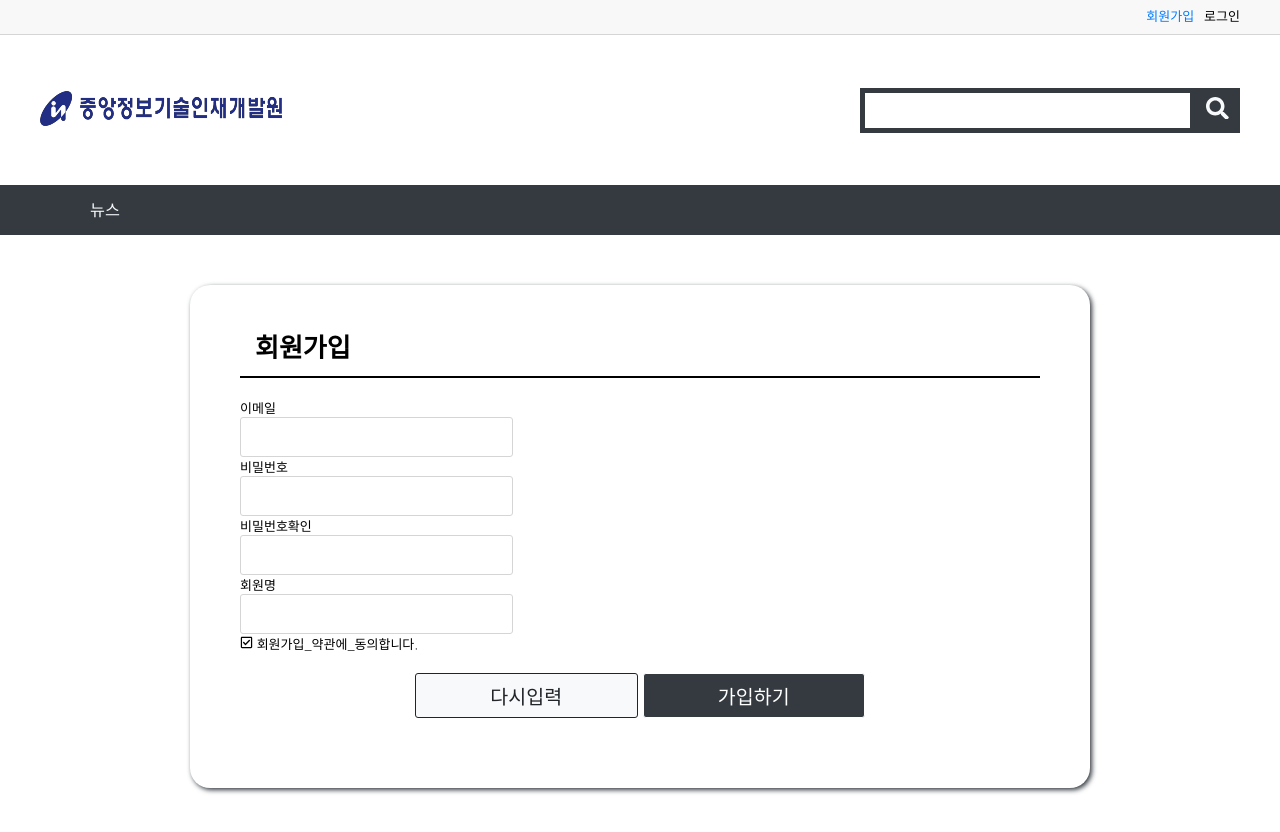
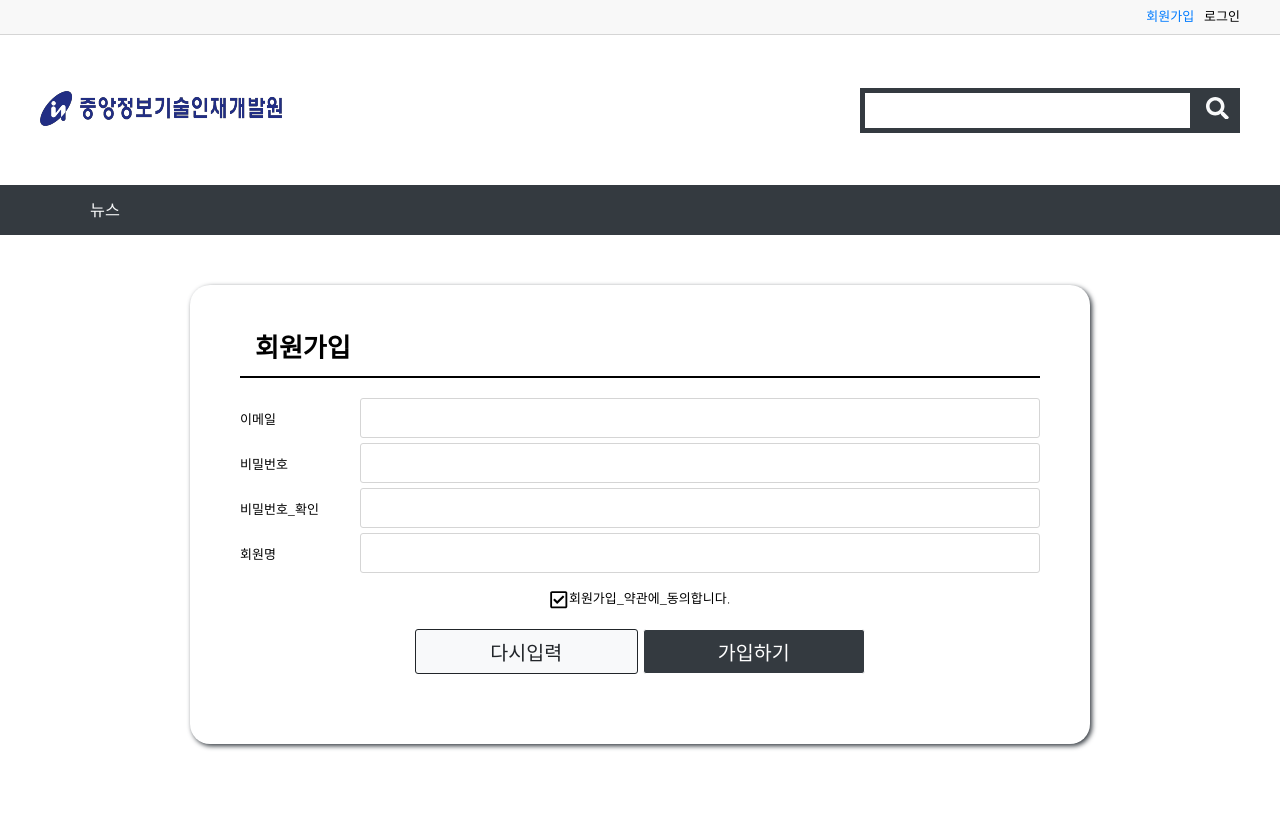
Before and after one commit to sswum/react_project, a React (Create React App) app: page /member/join in a window 1280 px wide. Shown: the top 832 px of the page. Built offline with nearby package versions, Linux system fonts and the light colour scheme.

Commit message:
회원 가입 양식 검증, 메세지 공통 컴포넌트

```diff
--- a/src/commons/components/InputBox.js
+++ b/src/commons/components/InputBox.js
@@ -2,13 +2,11 @@
 import styled from 'styled-components';
 
 const InputBox = styled.input`
-border: 1px solid #d5d5d5;
-height: 40px;
-padding: 0 10px;
-border-radius: 3px;
-
-
+  border: 1px solid #d5d5d5;
+  height: 40px;
+  width: 100%;
+  padding: 0 10px;
+  border-radius: 3px;
 `;
 
-
 export default React.memo(InputBox);
--- /dev/null
+++ b/src/commons/components/MessageBox.js
@@ -0,0 +1,40 @@
+import React from 'react';
+import styled, { css } from 'styled-components';
+import { color } from '../../styles/color';
+import fontSize from '../../styles/fontSize';
+const { small } = fontSize;
+
+const Box = styled.div`
+  text-align: center;
+  padding: 7px 10px;
+  font-size: ${small};
+  border-radius: 3px;
+  color: ${color.dark};
+  & + & {
+    margin-top: 5px;
+  }
+  ${({ color: c }) =>
+    c &&
+    css`
+      color: ${color[c]};
+      box-shadow: 2px 2px 5px ${color[c]};
+    `}
+`;
+
+const MessageBox = ({ messages, color, childeren }) => {
+  messages = messages || [];
+
+  if (childeren) messages.push(childeren);
+
+  return (
+    <>
+      {messages.map((message, i) => (
+        <Box key={i} color={color}>
+          {message}
+        </Box>
+      ))}
+    </>
+  );
+};
+
+export default React.memo(MessageBox);
--- a/src/member/components/JoinForm.js
+++ b/src/member/components/JoinForm.js
@@ -4,44 +4,100 @@
 import { FaCheckSquare, FaRegCheckSquare } from 'react-icons/fa';
 import { BigButton, ButtonGroup } from '../../commons/components/Buttons';
 import InputBox from '../../commons/components/InputBox';
+import MessageBox from '../../commons/components/MessageBox';
 
-const FormBox = styled.form``;
+const FormBox = styled.form`
+  dl {
+    display: flex;
+    align-items: center;
 
-const JoinForm = () => {
+    dt {
+      width: 120px;
+    }
+
+    dd {
+      flex-grow: 1;
+    }
+  }
+
+  dl + dl {
+    margin-top: 5px;
+  }
+
+  .terms-agree {
+    text-align: center;
+    margin: 15px 0;
+
+    svg {
+      font-size: 1.5rem;
+      vertical-align: middle;
+    }
+  }
+`;
+
+const JoinForm = ({ form, onSubmit, onChange, onToggle, onReset, errors }) => {
   const { t } = useTranslation();
   return (
-    <FormBox autoComplete="off">
+    <FormBox autoComplete="off" onSubmit={onSubmit}>
+      <MessageBox messages={[]} color="danger" />
       <dl>
         <dt>{t('이메일')}</dt>
         <dd>
-          <InputBox type="text" />
+          <InputBox
+            type="text"
+            name="email"
+            value={form.email ?? ''}
+            onChange={onChange}
+          />
+          <MessageBox messages={errors.email} color="danger" />
         </dd>
       </dl>
       <dl>
-        <dt> {t('비밀번호')} </dt>
+        <dt>{t('비밀번호')}</dt>
         <dd>
-          <InputBox type="password" />
+          <InputBox
+            type="password"
+            name="password"
+            value={form.password ?? ''}
+            onChange={onChange}
+          />
+          <MessageBox messages={errors.password} color="danger" />
         </dd>
       </dl>
       <dl>
-        <dt>{t('비밀번호확인')}</dt>
+        <dt>{t('비밀번호_확인')}</dt>
         <dd>
-          <InputBox type="password" />
+          <InputBox
+            type="password"
+            name="confirmPassword"
+            value={form.confirmPassword ?? ''}
+            onChange={onChange}
+          />
+          <MessageBox messages={errors.confirmPassword} color="danger" />
         </dd>
       </dl>
       <dl>
         <dt>{t('회원명')}</dt>
         <dd>
-          <InputBox type="test" />
+          <InputBox
+            type="text"
+            name="name"
+            value={form.name ?? ''}
+            onChange={onChange}
+          />
+          <MessageBox messages={errors.name} color="danger" />
         </dd>
       </dl>
 
-      <div className="terms-agree">
-        <FaRegCheckSquare /> {t('회원가입_약관에_동의합니다.')}
+      <div className="terms-agree" onClick={onToggle}>
+        {form.agree ? <FaCheckSquare /> : <FaRegCheckSquare />}
+        {t('회원가입_약관에_동의합니다.')}
+
+        <MessageBox messages={errors.agree} color="danger" />
       </div>
 
       <ButtonGroup width={450}>
-        <BigButton type="reset" color="light">
+        <BigButton type="button" color="light" onClick={onReset}>
           {t('다시입력')}
         </BigButton>
         <BigButton type="submit" color="dark">
--- /dev/null
+++ b/src/member/containers/JoinContainer.js
@@ -0,0 +1,110 @@
+import React, { useState, useCallback } from 'react';
+import { useNavigate } from 'react-router-dom';
+import { useTranslation } from 'react-i18next';
+import JoinForm from '../components/JoinForm';
+
+const JoinContainer = () => {
+  //양식 데이터
+  const [form, setForm] = useState({
+    agree: false,
+  });
+  // 양식 항목별 에러 메세지
+  const [errors, setErrors] = useState({});
+
+  const { t } = useTranslation();
+  const navigate = useNavigate();
+
+  /**
+   * 회원 가입 처리
+   *
+   * 1. 데이터 검증
+   *
+   *      1) 필수 항목 체크 - 이메일, 비밀번호, 비밀번호 확인, 회원명, 약관동의
+   *      2) 이메일 중복 여부,  이메일 형식 체크
+   *      3) 비밀번호 복잡성 체크
+   *      4) 비밀번호와 비밀번호 확인 일치 여부
+   *
+   * 2. 가입 처리 - 영구 저장
+   * 3. 로그인 페이지 이동
+   *
+   *
+   */
+
+  const onSubmit = useCallback(
+    (e) => {
+      e.preventDefault();
+
+      const _errors = {};
+      let hasErrors = false; //에러유무
+
+      /* 데이터 검증 - 필수 항목 체크 S*/
+      const requiredFields = {
+        email: t('이메일을_입력하세요.'),
+        password: t('비밀번호를_입력하세요.'),
+        confirmPassword: t('비밀번호를_확인하세요.'),
+        name: t('회원명을_입력하세요.'),
+        agree: t('회원가입_약관에_동의하세요.'),
+      };
+
+      for (const [field, msg] of Object.entries(requiredFields)) {
+        // !from[field] - null, undefined, '' 체크, !form[field].trim() - ' '
+        if (!form[field] || (form[field] && !form[field].trim())) {
+          _errors[field] = _errors[field] || [];
+          _errors[field].push(msg);
+          hasErrors = true;
+        }
+      }
+      /* 데이터 검증 - 필수 항목 체크 E*/
+
+      /* 데이터 검증 - 비밀번호와 비밀번호 확인 일치 여부 */
+      if (
+        form.password &&
+        form.confirmPassword &&
+        form.password !== form.confirmPassword
+      ) {
+        _errors.confirmPassword = _errors.confirmPassword || [];
+        _errors.confirmPassword.push(t('비밀번호가_정확하지_않습니다.'));
+        hasErrors = true;
+      }
+
+      setErrors(_errors);
+      if (hasErrors) {
+        //검증 실패시 가입 처리 X
+        return;
+      }
+
+      /* 가입처리 */
+
+      /* 가입완료 후 로그인 페이지 이동 */
+      navigate('/member/login', { replace: true }); //replace: true->방문기록x
+    },
+    [t, form, navigate],
+  );
+
+  const onChange = useCallback((e) => {
+    const name = e.target.name;
+    const value = e.target.value.trim();
+    setForm((form) => ({ ...form, [name]: value }));
+  }, []);
+
+  const onToggle = useCallback(() => {
+    setForm((form) => ({ ...form, agree: !form.agree }));
+  }, []);
+
+  const onReset = useCallback(() => {
+    setForm({ agree: false });
+  }, []);
+
+  return (
+    <JoinForm
+      form={form}
+      errors={errors}
+      onSubmit={onSubmit}
+      onChange={onChange}
+      onToggle={onToggle}
+      onReset={onReset}
+    />
+  );
+};
+
+export default React.memo(JoinContainer);
--- a/src/member/pages/Join.js
+++ b/src/member/pages/Join.js
@@ -1,7 +1,7 @@
 import React from 'react';
 import { Helmet } from 'react-helmet-async';
 import { useTranslation } from 'react-i18next';
-import JoinForm from '../components/JoinForm';
+import JoinContainer from '../containers/JoinContainer';
 import { OuterBox } from '../../commons/components/LayoutBox';
 import { MainTitle } from '../../commons/components/TitleBox';
 
@@ -16,7 +16,7 @@
 
       <OuterBox>
         <MainTitle>{t('회원가입')}</MainTitle>
-        <JoinForm />
+        <JoinContainer />
       </OuterBox>
     </>
   );
```
